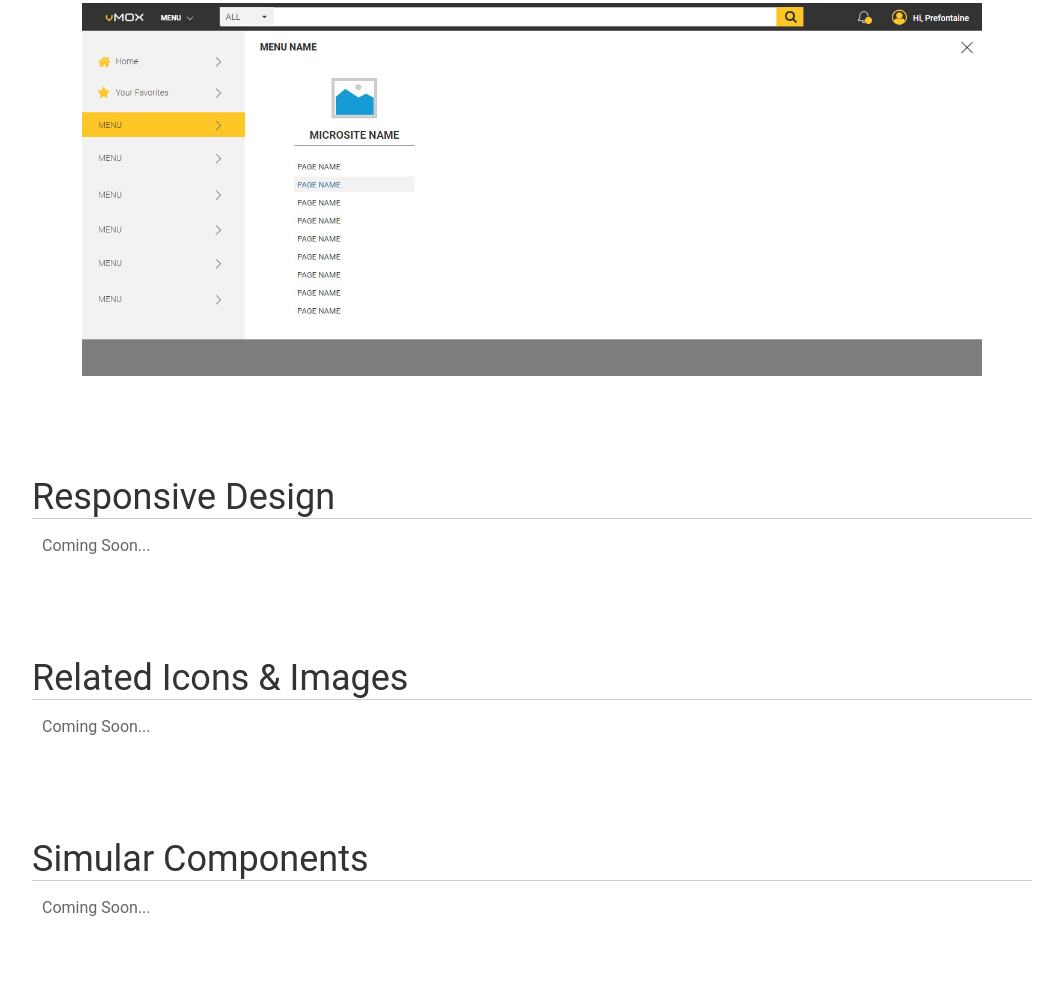
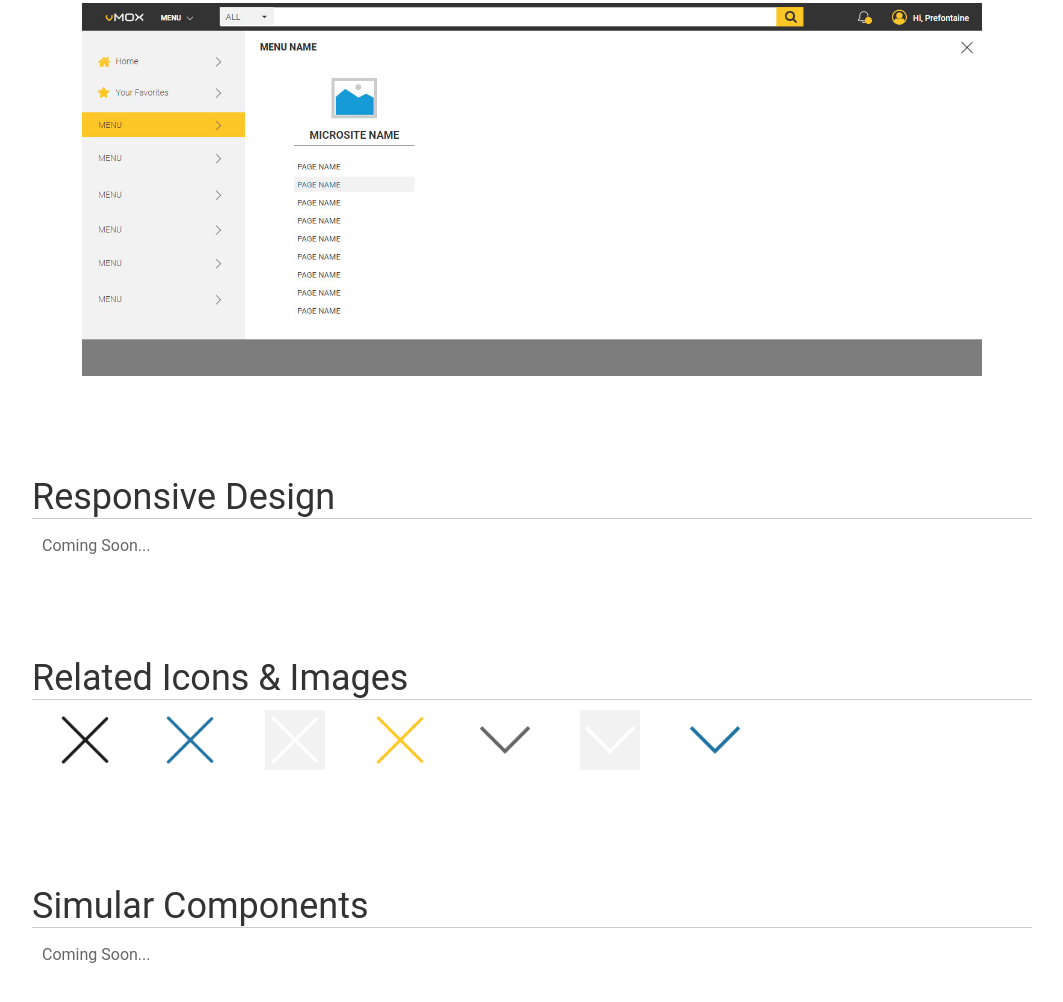
Before and after one commit to Grahamcr/kiwi, a plain HTML site: page StyleGuide/Navigation.html in a window 1280 px wide. Shown: the part 2068-3070 px from the top of the page, without its empty margins (108-1171 px from the left). Drawn offline with Linux system fonts and the light colour scheme.

Commit message:
adding icons

```diff
--- a/StyleGuide/Navigation.html
+++ b/StyleGuide/Navigation.html
@@ -91,10 +91,34 @@
 
 
   <h3 class="vmox tm-100 bm-0">Related Icons &amp; Images</h3>
-  <hr class="vMOX tm-0"/>
-   <p class="light-content larger lm-10 vmox">Coming Soon...  </p>
+  <hr class="vMOX tm-0 bm-10"/>
+  <div class="image-row-wrapper">
+    <div class="image-row small bm-20">
+      <div class="col">
+        <img src="../img/navigation-icons/black-close.png"/>
+      </div>
+      <div class="col">
+        <img src="../img/navigation-icons/blue-close.png"/>
+      </div>
+      <div class="col transparent-image">
+        <img src="../img/navigation-icons/white-close.png"/>
+      </div>
+      <div class="col">
+        <img src="../img/navigation-icons/yellow-close.png"/>
+      </div>
+      <div class="col">
+        <img src="../img/navigation-icons/grey-chevron.png"/>
+      </div>
+      <div class="col transparent-image">
+        <img src="../img/navigation-icons/white-chevron.png"/>
+      </div>
+      <div class="col">
+        <img src="../img/navigation-icons/blue-chevron.png"/>
+      </div>
+    </div>
+  </div>
 
-  <h3 class="vmox tm-100 bm-0">Simular Components</h3>
+  <h3 class="vmox tm-100 bm-0 clear">Simular Components</h3>
   <hr class="vMOX tm-0"/>
    <p class="light-content larger lm-10 vmox">Coming Soon...  </p>
 
--- a/global.less
+++ b/global.less
@@ -161,6 +161,42 @@
       }
     }
   }
+  .image-row-wrapper {
+    padding-bottom: 75px;
+    .image-row {
+      clear: both;
+      .col {
+        float: left;
+        text-align: center;
+        &.transparent-image {
+          background-color: #F2F2F2;
+        }
+      }
+
+      &.medium {
+        .col {
+          width: 15%;
+          margin-left: 1.25%;
+          margin-right: 1.25%;
+
+          img {
+            width: 100%;
+          }
+        }
+      }
+      &.small {
+        .col {
+          width: 6%;
+          margin-left: 2.25%;
+          margin-right: 2.25%;
+
+          img {
+            width: 100%;
+          }
+        }
+      }
+    }
+  }
 }
 
 .section-header {
```
Also changed, not shown: img/navigation-icons/black-close.png (added), img/navigation-icons/blue-chevron.png (added), img/navigation-icons/blue-close.png (added), img/navigation-icons/gold-alert.png (added), img/navigation-icons/gold-search.png (added), img/navigation-icons/grey-chevron.png (added), img/navigation-icons/white-alert.png (added), img/navigation-icons/white-chevron.png (added), img/navigation-icons/white-close.png (added), img/navigation-icons/white-search.png (added), img/navigation-icons/yellow-alert.png (added), img/navigation-icons/yellow-close.png (added), img/navigation-icons/yellow-search.png (added).
